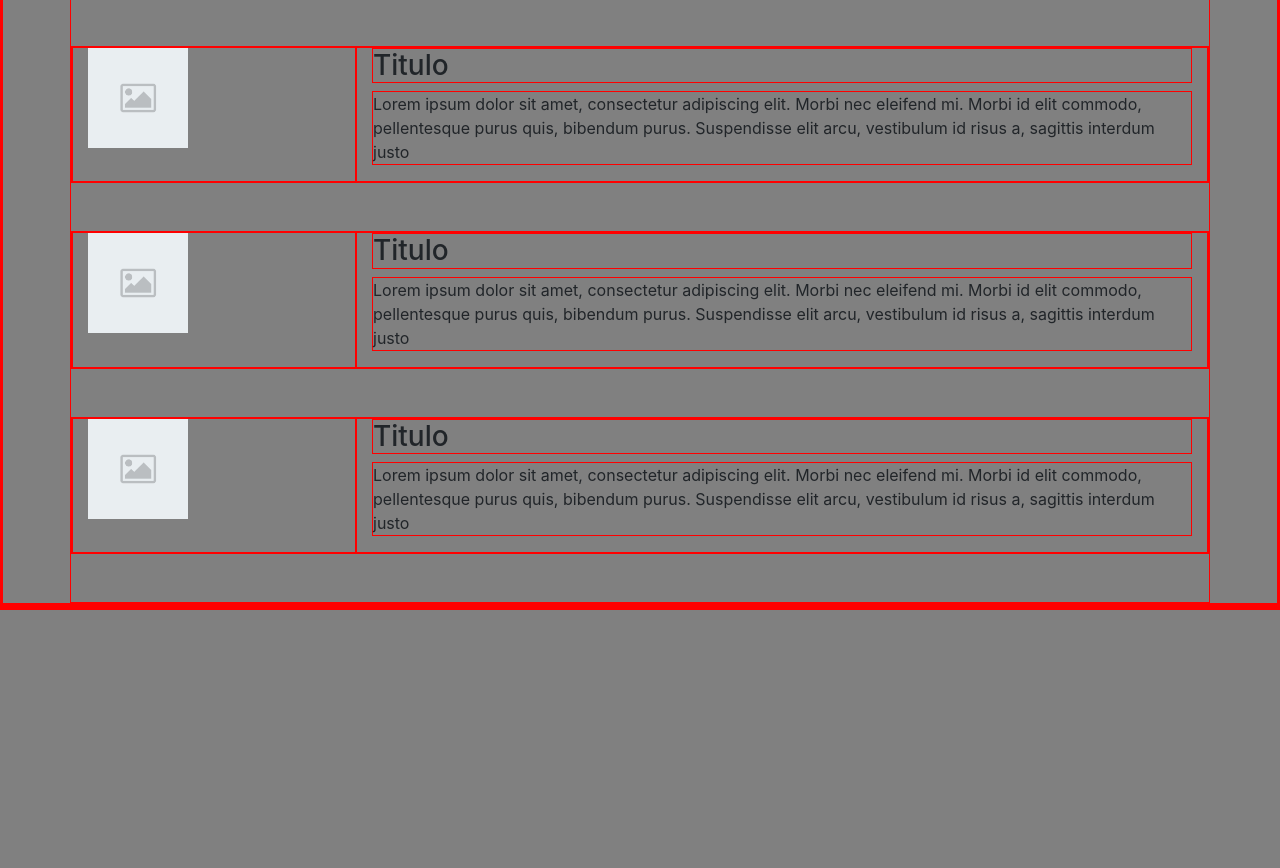
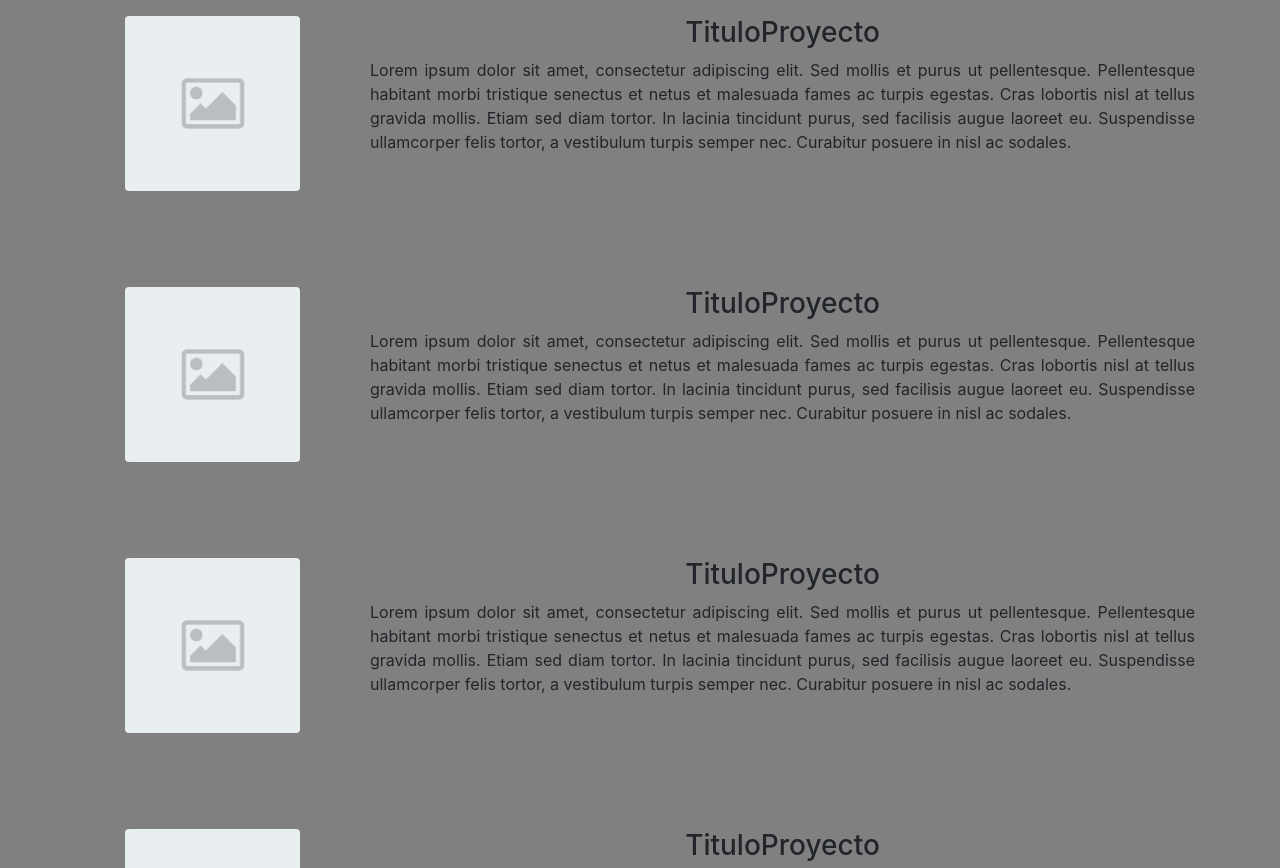
Before and after one commit to miguelLucendo/portfolio-diw, a plain HTML site: page index.html in a window 1280 px wide. Shown: the part 336-1204 px from the top of the page. Before the commit the page ends 946 px from the top, so only its background shows below. Drawn offline with Linux system fonts and the light colour scheme.

Commit message:
portfolio

```diff
--- a/css/mis_estilos.css
+++ b/css/mis_estilos.css
@@ -1,4 +1,8 @@
 * {
-    border: 1px solid red;
+    /* border: 1px solid red; */
     background-color: gray;
 }
+/* #header, #header * {
+    background-color: black;
+    color: white;
+} */
--- a/index.html
+++ b/index.html
@@ -7,61 +7,95 @@
     <meta name="viewport" content="width=device-width, initial-scale=1.0">
     <link rel="stylesheet" href="css/bootstrap.css">
     <link rel="stylesheet" href="css/mis_estilos.css">
-    <script src="js/bootstrap.js"></script>
+    <link rel="stylesheet" href="https://cdnjs.cloudflare.com/ajax/libs/font-awesome/6.2.0/css/all.min.css"
+        integrity="sha512-xh6O/CkQoPOWDdYTDqeRdPCVd1SpvCA9XXcUnZS2FmJNp1coAFzvtCN9BmamE+4aHK8yyUHUSCcJHgXloTyT2A=="
+        crossorigin="anonymous" referrerpolicy="no-referrer" />
+    <!-- <link rel="stylesheet" href="css/burguer-menu.css"> -->
+    <!-- <script src="js/bootstrap.js"></script> -->
     <title>Miguel Lucendo</title>
 </head>
 
 <body>
+    <header class="text-center p-5">
+        <h1>Miguel Lucendo</h1>
+        <h3>Desarrollador multiplataforma y web</h2>
+        </header>
     <div id="content">
-        <section id="header">
-            <h1>Miguel Lucendo</h1>
-            <h3>Desarrollador multiplataforma y web</h2>
-        </section>
         <section id="proyectos" class="container">
-            <h2 class="row">Proyectos</h2>
-            <div class="proyecto proyecto1 row mt-5 mb-5">
-                <div class="col-3"><img src="img/default-placeholder.png" alt="" height="100px" width="100px"></div>
-                <div class="proyecto-contenido col-9">
-                    <h3>Titulo</h3>
-                    <p>Lorem ipsum dolor sit amet, consectetur adipiscing elit. Morbi nec eleifend mi. Morbi id elit
-                        commodo, pellentesque purus quis, bibendum purus. Suspendisse elit arcu, vestibulum id risus a,
-                        sagittis interdum justo</p>
+            <h2 class="row justify-content-center mt-5 mb-5">Proyectos</h2>
+            <div class="proyecto proyecto1 row mt-5 mb-5 py-md-4">
+                <div class="col-12 col-md-3 mb-3 mb-md-0 d-flex align-items-center justify-content-center">
+                    <img src="img/default-placeholder.png" alt="" height="175px" width="175px"
+                        class="rounded img-fluid">
+                </div>
+                <div class="proyecto-contenido col-12 col-md-9">
+                    <h3 class="text-center">TituloProyecto</h3>
+                    <p class="text-justify">Lorem ipsum dolor sit amet, consectetur adipiscing elit. Sed mollis et purus
+                        ut pellentesque.
+                        Pellentesque habitant morbi tristique senectus et netus et malesuada fames ac turpis egestas.
+                        Cras lobortis nisl at tellus gravida mollis. Etiam sed diam tortor. In lacinia tincidunt purus,
+                        sed facilisis augue laoreet eu. Suspendisse ullamcorper felis tortor, a vestibulum turpis semper
+                        nec.
+                        Curabitur posuere in nisl ac sodales.</p>
                 </div>
             </div>
-            <div class="proyecto proyecto2 row mt-5 mb-5">
-                <div class="col-3"><img src="img/default-placeholder.png" alt="" height="100px" width="100px"></div>
-                <div class="proyecto-contenido col-9">
-                    <h3>Titulo</h3>
-                    <p>Lorem ipsum dolor sit amet, consectetur adipiscing elit. Morbi nec eleifend mi. Morbi id elit
-                        commodo, pellentesque purus quis, bibendum purus. Suspendisse elit arcu, vestibulum id risus a,
-                        sagittis interdum justo</p>
+            <div class="proyecto proyecto2 row mt-5 mb-5 py-md-4">
+                <div class="col-12 col-md-3 mb-3 mb-md-0 d-flex align-items-center justify-content-center">
+                    <img src="img/default-placeholder.png" alt="" height="175px" width="175px"
+                        class="rounded img-fluid">
+                </div>
+                <div class="proyecto-contenido col-12 col-md-9">
+                    <h3 class="text-center">TituloProyecto</h3>
+                    <p class="text-justify">Lorem ipsum dolor sit amet, consectetur adipiscing elit. Sed mollis et purus
+                        ut pellentesque.
+                        Pellentesque habitant morbi tristique senectus et netus et malesuada fames ac turpis egestas.
+                        Cras lobortis nisl at tellus gravida mollis. Etiam sed diam tortor. In lacinia tincidunt purus,
+                        sed facilisis augue laoreet eu. Suspendisse ullamcorper felis tortor, a vestibulum turpis semper
+                        nec.
+                        Curabitur posuere in nisl ac sodales.</p>
                 </div>
             </div>
-            <div class="proyecto proyecto3 row mt-5 mb-5">
-                <div class="col-3"><img src="img/default-placeholder.png" alt="" height="100px" width="100px"></div>
-                <div class="proyecto-contenido col-9">
-                    <h3>Titulo</h3>
-                    <p>Lorem ipsum dolor sit amet, consectetur adipiscing elit. Morbi nec eleifend mi. Morbi id elit
-                        commodo, pellentesque purus quis, bibendum purus. Suspendisse elit arcu, vestibulum id risus a,
-                        sagittis interdum justo</p>
+            <div class="proyecto proyecto3 row mt-5 mb-5 py-md-4">
+                <div class="col-12 col-md-3 mb-3 mb-md-0 d-flex align-items-center justify-content-center">
+                    <img src="img/default-placeholder.png" alt="" height="175px" width="175px"
+                        class="rounded img-fluid">
+                </div>
+                <div class="proyecto-contenido col-12 col-md-9">
+                    <h3 class="text-center">TituloProyecto</h3>
+                    <p class="text-justify">Lorem ipsum dolor sit amet, consectetur adipiscing elit. Sed mollis et purus
+                        ut pellentesque.
+                        Pellentesque habitant morbi tristique senectus et netus et malesuada fames ac turpis egestas.
+                        Cras lobortis nisl at tellus gravida mollis. Etiam sed diam tortor. In lacinia tincidunt purus,
+                        sed facilisis augue laoreet eu. Suspendisse ullamcorper felis tortor, a vestibulum turpis semper
+                        nec.
+                        Curabitur posuere in nisl ac sodales.</p>
                 </div>
             </div>
-            <div class="proyecto proyecto4 row mt-5 mb-5">
-                <div class="col-3"><img src="img/default-placeholder.png" alt="" height="100px" width="100px"></div>
-                <div class="proyecto-contenido col-9">
-                    <h3>Titulo</h3>
-                    <p>Lorem ipsum dolor sit amet, consectetur adipiscing elit. Morbi nec eleifend mi. Morbi id elit
-                        commodo, pellentesque purus quis, bibendum purus. Suspendisse elit arcu, vestibulum id risus a,
-                        sagittis interdum justo</p>
+            <div class="proyecto proyecto4 row mt-5 mb-5 py-md-4">
+                <div class="col-12 col-md-3 mb-3 mb-md-0 d-flex align-items-center justify-content-center">
+                    <img src="img/default-placeholder.png" alt="" height="175px" width="175px"
+                        class="rounded img-fluid">
+                </div>
+                <div class="proyecto-contenido col-12 col-md-9">
+                    <h3 class="text-center">TituloProyecto</h3>
+                    <p class="text-justify">Lorem ipsum dolor sit amet, consectetur adipiscing elit. Sed mollis et purus
+                        ut pellentesque.
+                        Pellentesque habitant morbi tristique senectus et netus et malesuada fames ac turpis egestas.
+                        Cras lobortis nisl at tellus gravida mollis. Etiam sed diam tortor. In lacinia tincidunt purus,
+                        sed facilisis augue laoreet eu. Suspendisse ullamcorper felis tortor, a vestibulum turpis semper
+                        nec.
+                        Curabitur posuere in nisl ac sodales.</p>
                 </div>
             </div>
+
+
         </section>
         <section id="resumen-academico">
 
         </section>
     </div>
     <footer>
-
+        asd
     </footer>
 </body>
 
```
